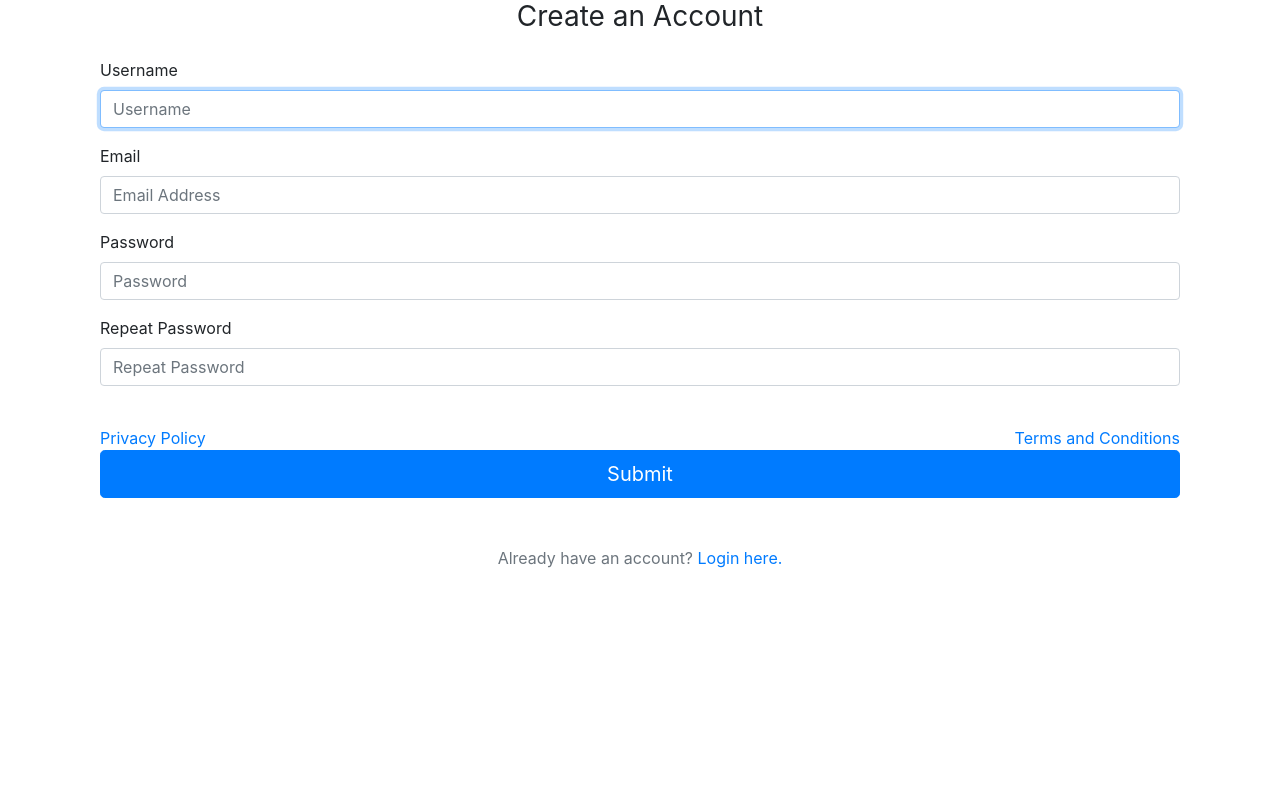
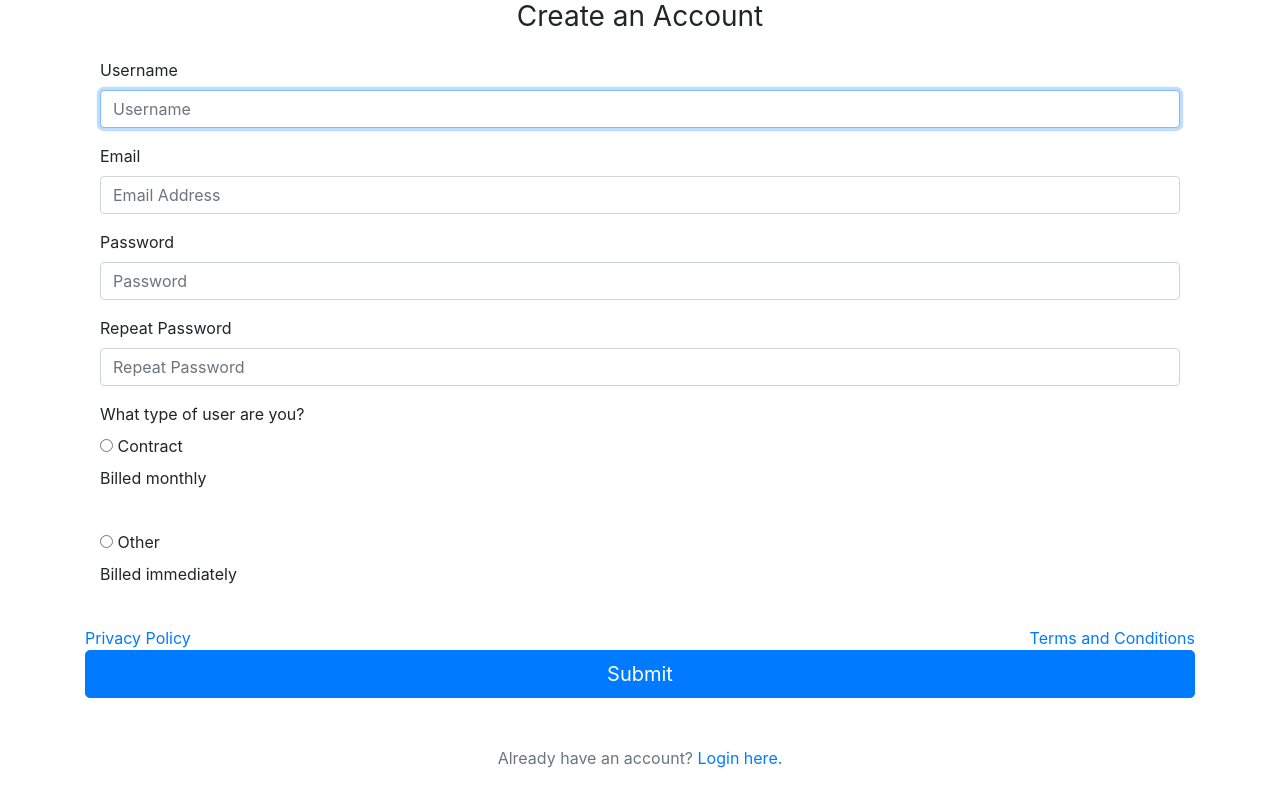
Before and after one commit to arungasandie/projectCompS, a Flask app: page /sign-up in a window 1280 px wide. Shown: the part 80-866 px from the top of the page. Before the commit the page ends 648 px from the top, so only its background shows below. Run offline with Flask 2, Linux system fonts and the light colour scheme; some libraries are stand-ins or nearby versions.

Commit message:
Sign up radio button
Type of user

```diff
--- a/PROJECT_C/mywebsite/templates/signup.html
+++ b/PROJECT_C/mywebsite/templates/signup.html
@@ -20,19 +20,27 @@
 
 		<div class="form-group">
 			<label for="password">Password</label>
-			<input type="password" class="form-control" required placeholder="Password" id="password" name="password" onchange="if(this.checkValidity()) form.password2.pattern = this.value;">
+			<input type="password" class="form-control" required placeholder="Password" id="password" name="password" onchange="if(this.checkValidity()) form.password2.pattern = this.value;"><!--checks if same as password 2-->
 		</div>
 
 		<div class="form-group">
 			<label for="password">Repeat Password</label>
 			<input type="password" class="form-control" required placeholder="Repeat Password" id="password2" name="password2" onchange="this.setCustomValidity(this.validity.patternMismatch ? 'Please enter the same Password as above' : '');">
 		</div>
+        <div class="form-group">
+			<label for="usertype">What type of user are you?</label><br>
+            <input type="radio" id="contract" name="usertype" value="contract">
+            <label for="contract">Contract</label><p>Billed monthly</p><br>
+            <input type="radio" id="other" name="usertype" value="other">
+            <label for="other">Other</label><p>Billed immediately</p>
+            </div>
+          </div>
 
         <br>
         <a href="#">Privacy Policy</a>
         <a href="#" style="float:right" >Terms and Conditions</a>
 
-        <br>
+
         <!--add break after anchors-->
 		<button class="btn btn-lg btn-primary btn-block" type="submit" name="submit" id="submit">Submit</button>
 
```
